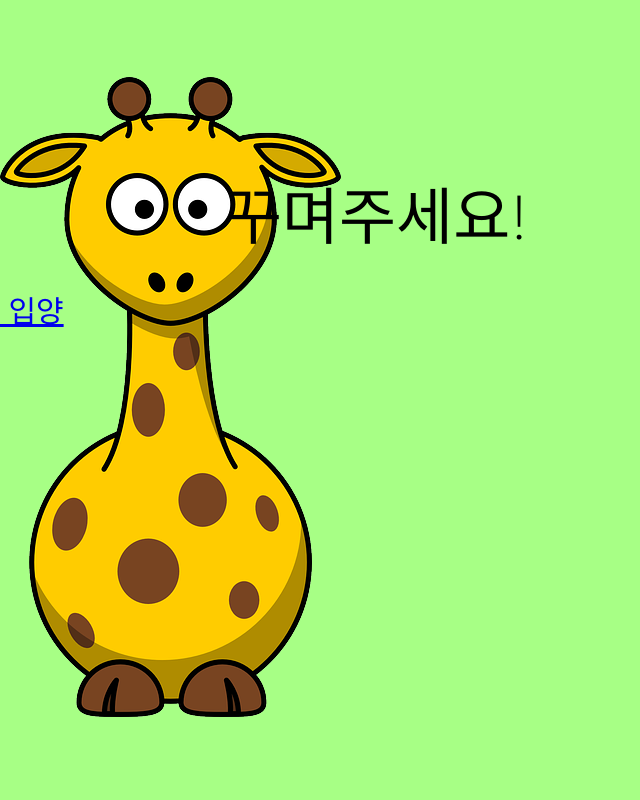
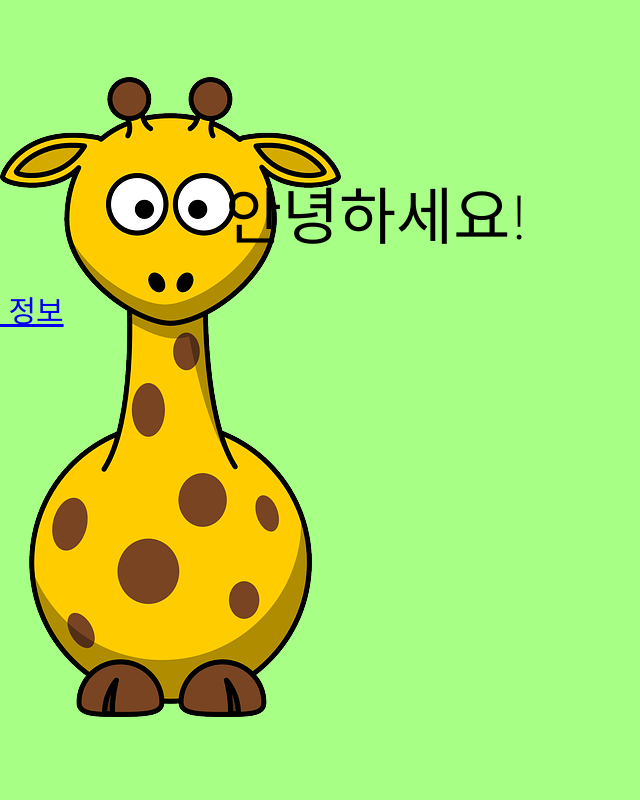
Before and after one commit to cloudmatelabs/python_web_example, a Django app: page / in a window 1280 px wide. Shown: the whole page, without its empty margins (0-640 px from the left). Run offline with Django 3.2, Linux system fonts and the light colour scheme.

Commit message:
예제 Simple하게 변경

```diff
--- a/Animal/templates/index.html
+++ b/Animal/templates/index.html
@@ -3,7 +3,7 @@
 <head>
     <meta charset="UTF-8" />
     <link rel="stylesheet" href="static/css/site.css">
-    <title>Node.js Application</title>
+    <title>Django Application</title>
 </head>
 <body>
     <div class="main-container">
@@ -13,14 +13,11 @@
         <div class="content">
             <div class="tweet-container">
                 <!-- Input Name -->
-                <a href="/animal">동물 입양</a>
+                <a href="/animal">상세 정보</a>
             </div>
             <div class="content-body">
-                <div class="success-text">꾸며주세요!</div>
-                <!--
-                <div class="description line-1"> Azure DevOps Project has been successfully setup </div>
-                <div class="description line-2"> Your Node.js app is up</div>
-                 -->
+                <div class="success-text">안녕하세요!</div>
+
             </div>
         </div>
     </div>
```
Also changed, not shown: Animal/templates/animal.html (+4 -4 lines).
